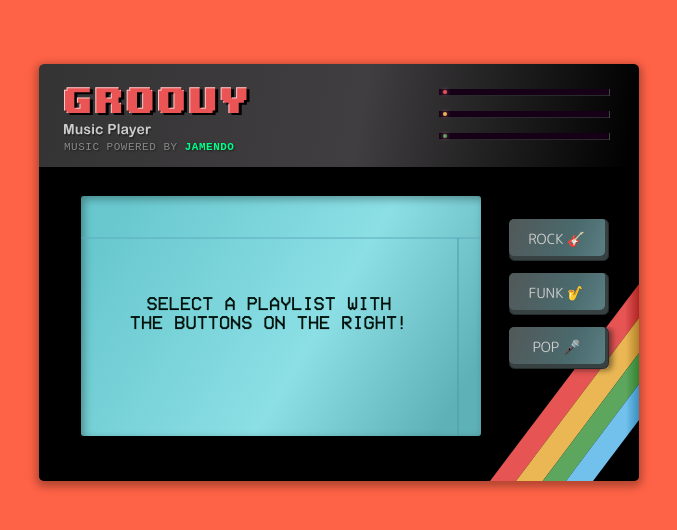
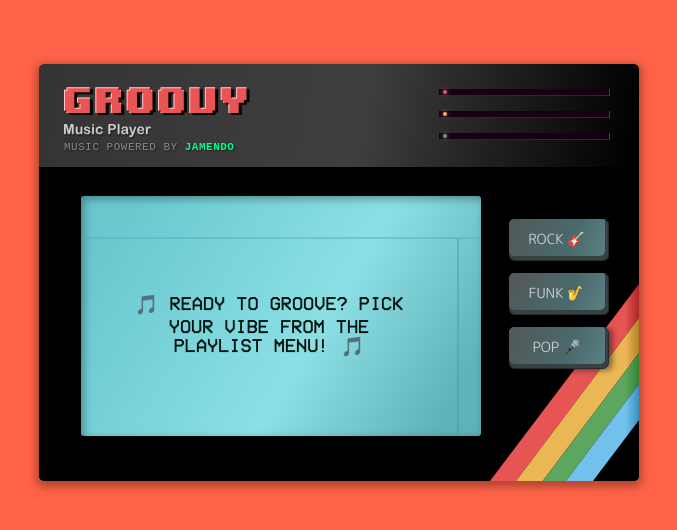
Before and after one commit to TheRegge/react-music-player, a React (Vite) app: page / in a window 1280 px wide. Shown: the part 148-678 px from the top of the page, without its empty margins (301-978 px from the left). Built offline with nearby package versions, Linux system fonts and the light colour scheme; no server answers.

Commit message:
Update playlist selection message to be more engaging and energetic
Changed static "Select a playlist with the buttons on the right\!" to
"🎵 Ready to groove? Pick your vibe from the playlist menu\! 🎵" for
better user engagement and clearer direction.

```diff
--- a/src/components/player/PlayerScreen/PlayerScreen.js
+++ b/src/components/player/PlayerScreen/PlayerScreen.js
@@ -10,7 +10,7 @@ function PlayerScreen() {
   const { moodObject } = usePlayer()
   const { size: windowSize } = useWindow()
 
-  let message = 'Select a playlist with the buttons on the right!'
+  let message = '🎵 Ready to groove? Pick your vibe from the playlist menu! 🎵'
 
   return (
     <div className={`playerScreen ${windowSize}`}>
```
